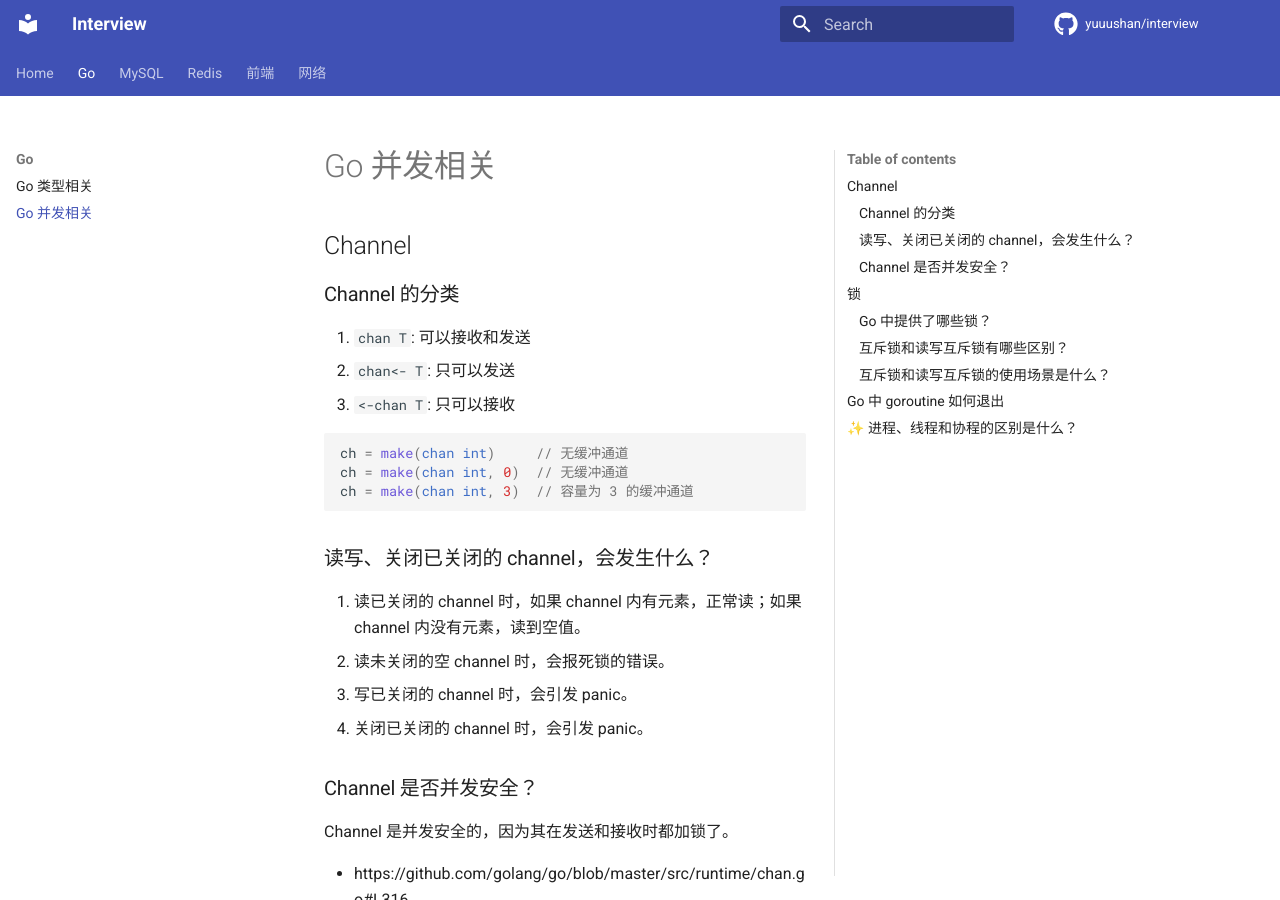
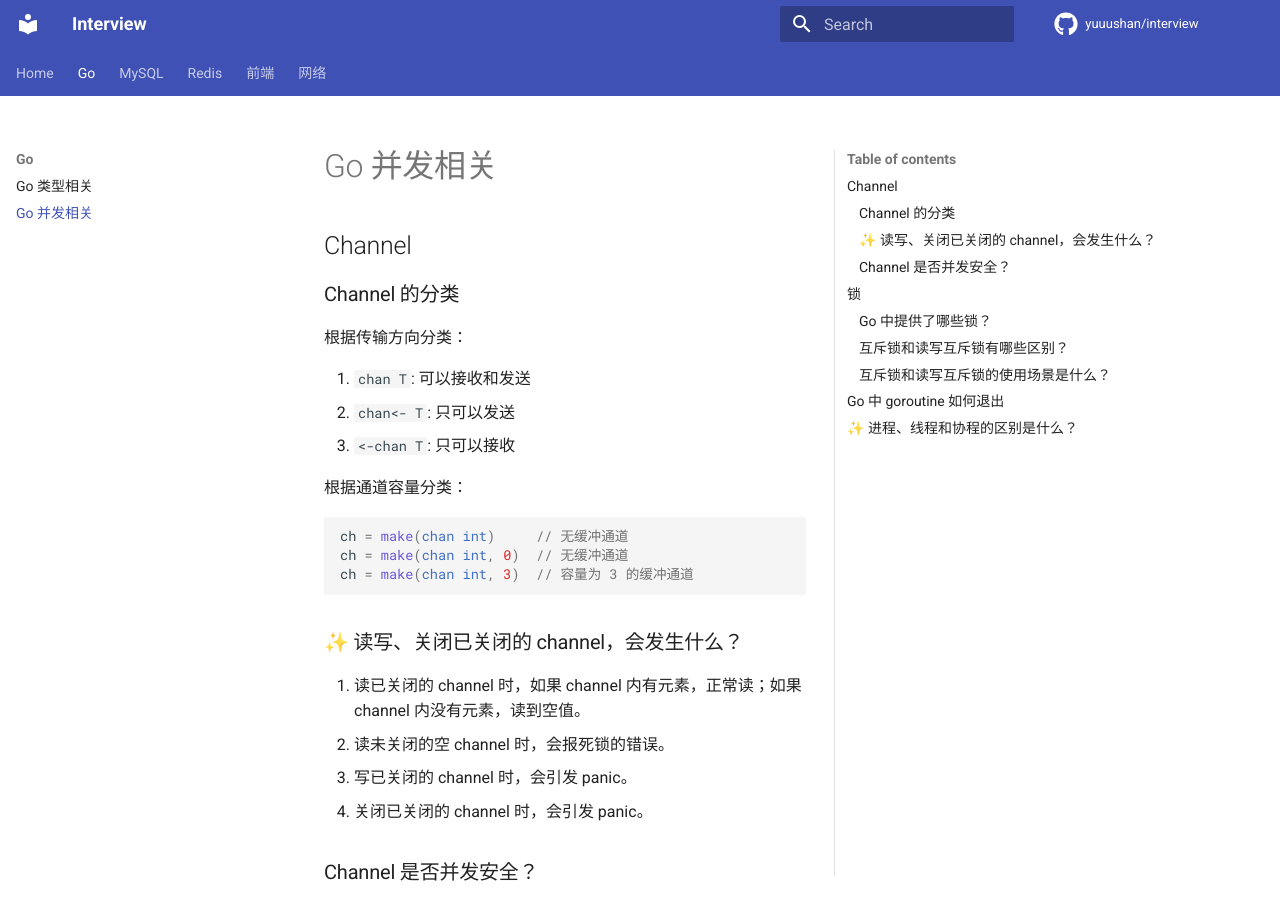
Before and after one commit to yuuushan/interview, an MkDocs documentation site: the page built from docs/go/go-concurrency.md, in a window 1280 px wide and 900 px high. Built offline with MkDocs 1.6.1 and Material for MkDocs 9.7.7, drawn with Linux system fonts in a browser that asks for light colours; comment, search, counter and statistics services are not loaded.

Commit message:
🎨 (go): 标记高频

````diff
--- a/docs/go/go-concurrency.md
+++ b/docs/go/go-concurrency.md
@@ -4,9 +4,13 @@
 
 ### Channel 的分类
 
+根据传输方向分类：
+
 1. `chan T`: 可以接收和发送
 2. `chan<- T`: 只可以发送
 3. `<-chan T`: 只可以接收
+
+根据通道容量分类：
 
 ```go
 ch = make(chan int)     // 无缓冲通道
@@ -14,7 +18,7 @@ ch = make(chan int, 0)  // 无缓冲通道
 ch = make(chan int, 3)  // 容量为 3 的缓冲通道
 ```
 
-### 读写、关闭已关闭的 channel，会发生什么？
+### ✨ 读写、关闭已关闭的 channel，会发生什么？
 
 1. 读已关闭的 channel 时，如果 channel 内有元素，正常读；如果 channel 内没有元素，读到空值。
 2. 读未关闭的空 channel 时，会报死锁的错误。
````
Also changed, not shown: .gear.yml (+4 -4 lines).
